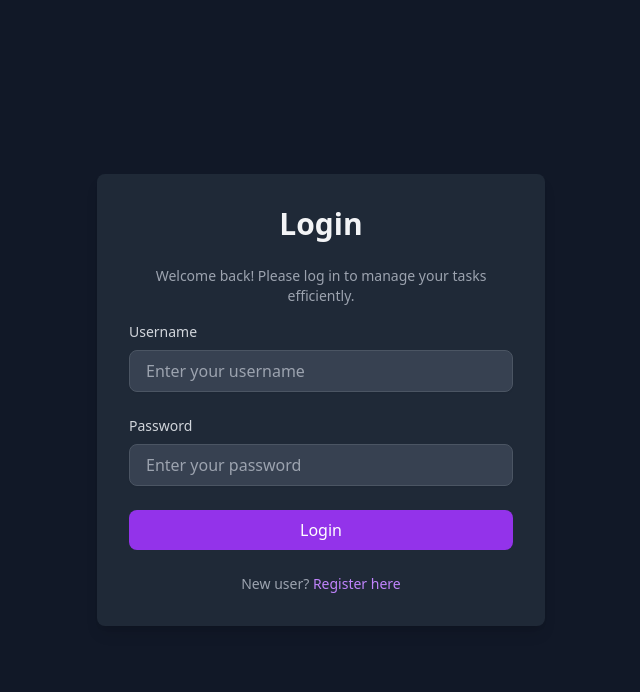
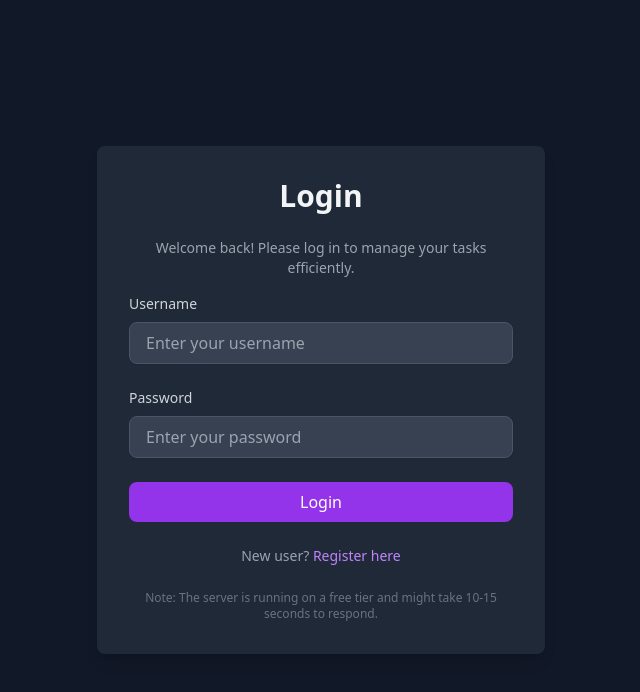
Before and after one commit to Adarshvinodhan/todo-client, a React (Vite) app: page / in a window 1280 px wide. Shown: the top 692 px of the page, without its empty margins (319-959 px from the left). Built offline with nearby package versions, Linux system fonts and the light colour scheme.

Commit message:
server delay note added

```diff
--- a/src/components/Login.jsx
+++ b/src/components/Login.jsx
@@ -77,9 +77,13 @@ function Login() {
           Register here
         </Link>
       </p>
+      <p className="text-center text-xs text-gray-500 mt-4">
+        Note: The server is running on a free tier and might take 10-15 seconds to respond.
+      </p>
     </div>
   </div>
   </div>
+
   );
 }
 
--- a/src/components/Register.jsx
+++ b/src/components/Register.jsx
@@ -108,6 +108,9 @@ const Register = () => {
           Register
         </button>
       </form>
+      <p className="text-center text-xs text-gray-500 mt-4">
+        Note: The server is running on a free tier and might take 10-15 seconds to respond.
+      </p>
     </div>
   </div>
 
```
Lines whose indentation alone changed are shown as unchanged.
